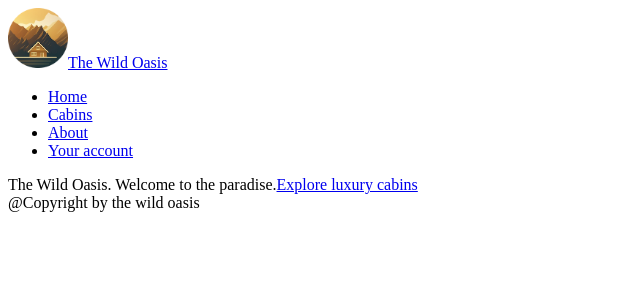
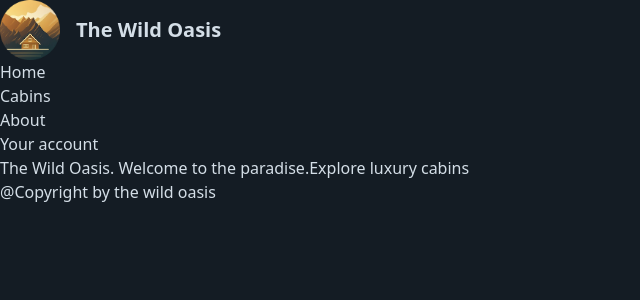
Before and after one commit to Prohalladdas/the-wild-oasis-website, a Next.js app: page / in a window 1280 px wide. Shown: the top 300 px of the page, without its empty margins (0-640 px from the left). Built offline with nearby package versions, Linux system fonts and the light colour scheme.

Commit message:
Styling With Tailwind CSS

```diff
--- a/app/_styles/globals.css
+++ b/app/_styles/globals.css
@@ -2,7 +2,7 @@
 @tailwind components;
 @tailwind utilities;
 
-@layer components {
+/* @layer components {
   .spinner {
     margin: 3.2rem auto 1.6rem;
     width: 60px;
@@ -28,12 +28,12 @@
       transform: rotate(1turn);
     }
   }
-}
+} */
 
 /* For data picker */
-.rdp {
+/* .rdp {
   --rdp-cell-size: 32px !important;
   --rdp-accent-color: theme('colors.accent.500') !important;
   --rdp-background-color: theme('colors.accent.600') !important;
   margin: 0 !important;
-}
+} */
--- a/app/layout.js
+++ b/app/layout.js
@@ -1,12 +1,14 @@
 import Logo from "@/app/_components/Logo";
 import Navigation from "@/app/_components/Navigation";
+
+import "@/app/_styles/globals.css"
 
 export const metadata = {
   title: "The Wild Oasis"
 }
 export default function RootLayout({ children }) {
   return <html lang="en">
-    <body>
+    <body className="bg-primary-950 text-primary-100 min-h-screen">
       <header>
         <Logo />
         <Navigation />
--- a/tailwind.config.js
+++ b/tailwind.config.js
@@ -8,8 +8,32 @@ module.exports = {
   theme: {
     extend: {
       colors: {
-        background: "var(--background)",
-        foreground: "var(--foreground)",
+        primary: {
+          50: '#E1E8EF',
+          100: '#D4DEE7',
+          200: '#B7C7D7',
+          300: '#99B0C7',
+          400: '#7C99B6',
+          500: '#5E82A6',
+          600: '#4C6B8A',
+          700: '#3C546C',
+          800: '#2C3D4F',
+          900: '#1B2631',
+          950: '#141C24',
+        },
+        accent: {
+          50: '#FAF5F0',
+          100: '#F4ECE1',
+          200: '#E8D6BF',
+          300: '#DDC2A2',
+          400: '#D2AF84',
+          500: '#C69963',
+          600: '#B78343',
+          700: '#926835',
+          800: '#6C4D28',
+          900: '#4B351B',
+          950: '#382814',
+        },
       },
     },
   },
```
Also changed, not shown: package.json (+6 -5 lines), 1 other file (tests, documents, lock files or other folders).
